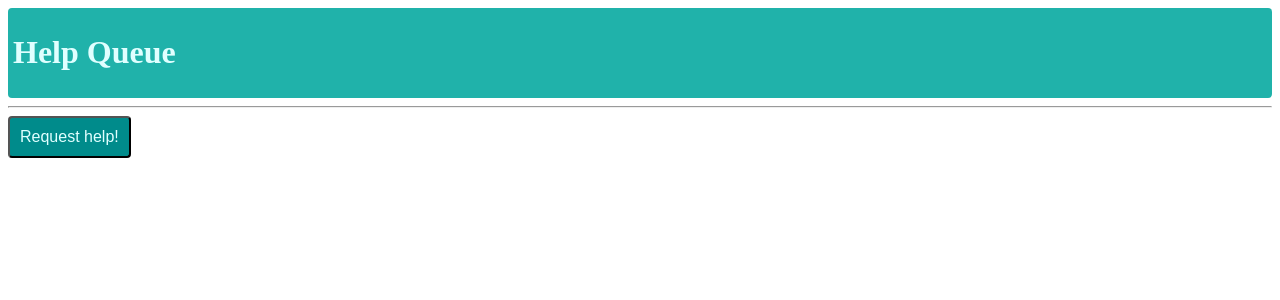
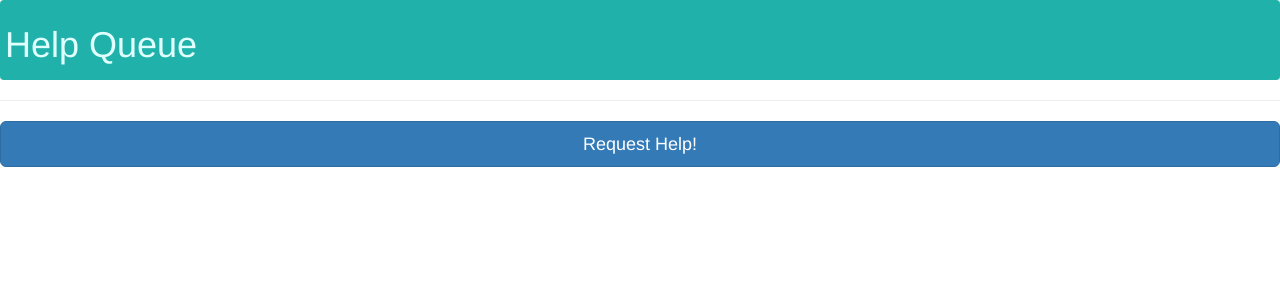
Before and after one commit to dan-kiss-dev-this/react_redux_ticketing_project, a React app: page / in a window 1280 px wide. Shown: the top 300 px of the page. Built offline with nearby package versions, Linux system fonts and the light colour scheme.

Commit message:
add modal to change ui

```diff
--- a/package.json
+++ b/package.json
@@ -20,6 +20,7 @@
   "dependencies": {
     "prop-types": "^15.5.10",
     "react": "^15.5.4",
+    "react-bootstrap": "^0.32.0",
     "react-dom": "^15.5.4"
   },
   "scripts": {
--- a/src/components/NewTicketControl.jsx
+++ b/src/components/NewTicketControl.jsx
@@ -1,55 +1,75 @@
 import React from "react";
 import NewTicketForm from "./NewTicketForm";
 import PropTypes from 'prop-types';
+import {Button} from "react-bootstrap";
+import {Modal} from "react-bootstrap";
 
 class NewTicketControl extends React.Component {
 
   constructor(props) {
     super(props);
-    this.showForm = this.showForm.bind(this);
-    this.hideForm = this.hideForm.bind(this);
-    this.state = {formVisibleOnPage: false};
+    this.showFormModal = this.showFormModal.bind(this);
+    this.hideFormModal = this.hideFormModal.bind(this);
+    this.state = {formModalIsShowing: false};
     // this.handleDisplayingNewTicketForm = this.handleDisplayingNewTicketForm.bind(this);
   }
 
-  showForm() {
+  showFormModal() {
     console.log(16);
-    this.setState({formVisibleOnPage: true})
+    this.setState({formModalIsShowing: true})
   }
 
-  hideForm() {
+  hideFormModal() {
     console.log(21);
-    this.setState({formVisibleOnPage: false})
+    this.setState({formModalIsShowing: false})
   }
 
 
   render(){
-    let coolLookButton = {
-      backgroundColor: '#008B8B',
-      borderRadius: '4px',
-      padding: '10px',
-      color: '#E0FFFF',
-      fontSize: '16px',
-    }
-    const formVisibleOnPage = this.state.formVisibleOnPage;
-    console.log(27);
-    let formAreaContent = null;
-    //should is be on line 22?
-    if (this.state.formVisibleOnPage){
-      console.log(31);
-      formAreaContent = <NewTicketForm
-        onNewTicketCreation={this.props.onNewTicketCreation}
-        hideFormAfterSubmission = {this.hideForm}/>
-    } else {
-      console.log(36);
-      formAreaContent = <button style={coolLookButton} onClick={this.showForm}>Request help!</button>
-       // formAreaContent = <button onClick={this.handleDisplayingNewTicketForm.bind(this)}>Request Help</button>;
-    }
+    // let coolLookButton = {
+    //   backgroundColor: '#008B8B',
+    //   borderRadius: '4px',
+    //   padding: '10px',
+    //   color: '#E0FFFF',
+    //   fontSize: '16px',
+    // }
+    // const formVisibleOnPage = this.state.formVisibleOnPage;
+    // console.log(27);
+    // let formAreaContent = null;
+    // if (this.state.formVisibleOnPage){
+    //   console.log(31);
+    //   formAreaContent = <NewTicketForm
+    //     onNewTicketCreation={this.props.onNewTicketCreation}
+    //     hideFormAfterSubmission = {this.hideForm}/>
+    // } else {
+    //   console.log(36);
+    //   formAreaContent = <Button bsStyle="primary" bsSize="large" onClick={this.showForm}>Request help!</Button>
+    // }
 
     return (
       console.log(42),
       <div>
-        {formAreaContent}
+        <Button
+          block="true"
+          bsStyle="primary"
+          bsSize="large"
+          onClick={this.showFormModal}>
+            Request Help!
+          </Button>
+          <Modal
+            show={this.state.formModalIsShowing}
+            onHide={this.hideFormModal}
+            bsSize="large">
+            <Modal.Header>
+              <Modal.Title>Request Help</Modal.Title>
+            </Modal.Header>
+            <Modal.Body>
+              <NewTicketForm
+                onNewTicketCreation={this.props.onNewTicketCreation}
+                hideFormAfterSubmission = {this.hideModal}/>
+            </Modal.Body>
+          </Modal>
+        {/* {formAreaContent} */}
       </div>
     );
   }
--- a/src/components/NewTicketForm.jsx
+++ b/src/components/NewTicketForm.jsx
@@ -48,7 +48,8 @@
             type='text'
             id='issue'
             placeholder='Describe your issue'/>
-          <button type='submit' style={coolLookButton}>Help!</button>
+          <button type='submit'>Help!</button>
+          {/* <button type='submit' style={coolLookButton}>Help!</button> */}
         </form>
       </div>
     );
--- a/src/components/Ticket.jsx
+++ b/src/components/Ticket.jsx
@@ -3,21 +3,15 @@
 
 function Ticket(props){
 
-  // let myStyledComponentStyles = {
-  //   backgroundColor: "#ecf0f1",
-  //   fontFamily: "sans-serif",
-  //   paddingTop: "50px"
+  // let coolLook = {
+  //   color: '#66CDAA',
+  //   borderRadius: '4px',
+  //   padding: '5px',
+  //   backgroundColor: '#E0FFFF',
   // }
-
-  let coolLook = {
-    color: '#66CDAA',
-    borderRadius: '4px',
-    padding: '5px',
-    backgroundColor: '#E0FFFF',
-  }
   return (
-      // <div style={myStyledComponentStyles}>
-        <div style={coolLook}>
+      <div >
+        {/* <div style={coolLook}> */}
         <h3>{props.location} - {props.names}</h3>
         <p><em>{props.issue}</em></p>
         <hr/>
```
Also changed, not shown: src/components/Queue.jsx (+0 -10 lines), template.ejs, 1 other file (tests, documents, lock files or other folders).
